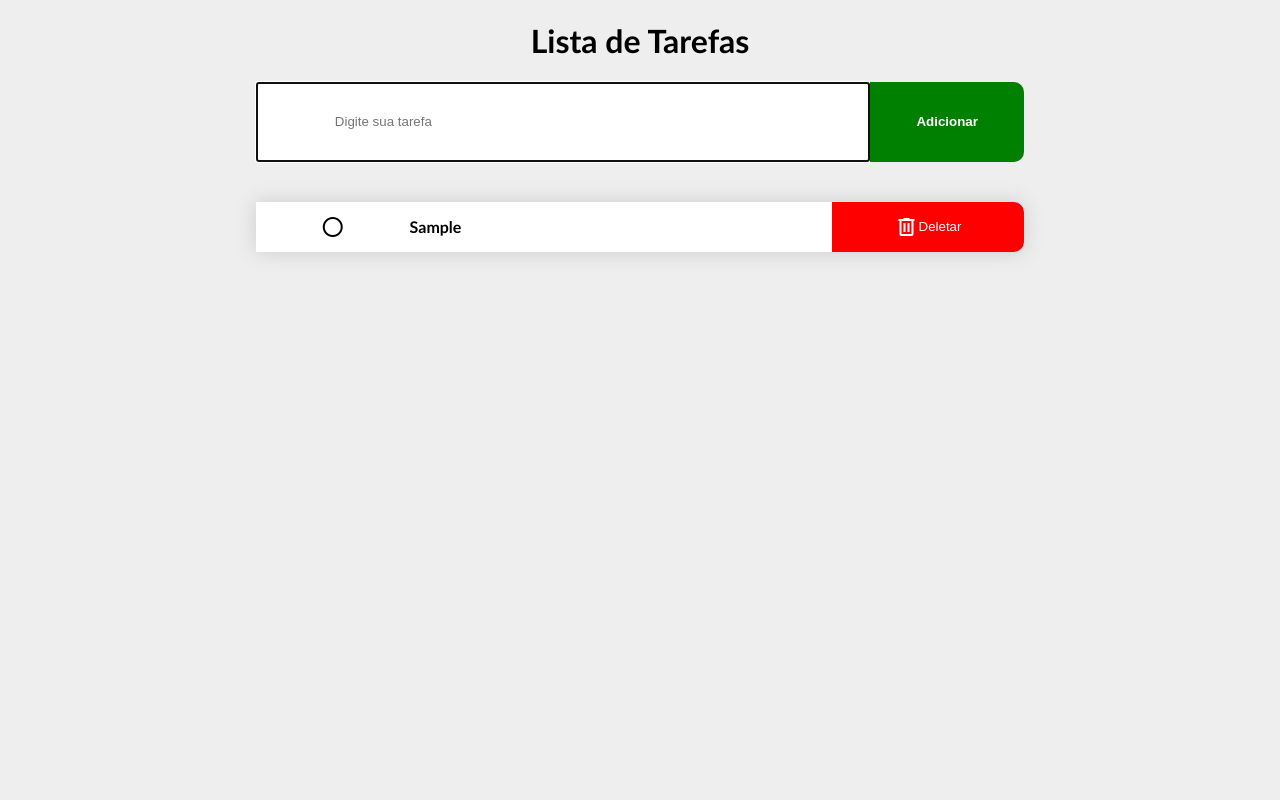
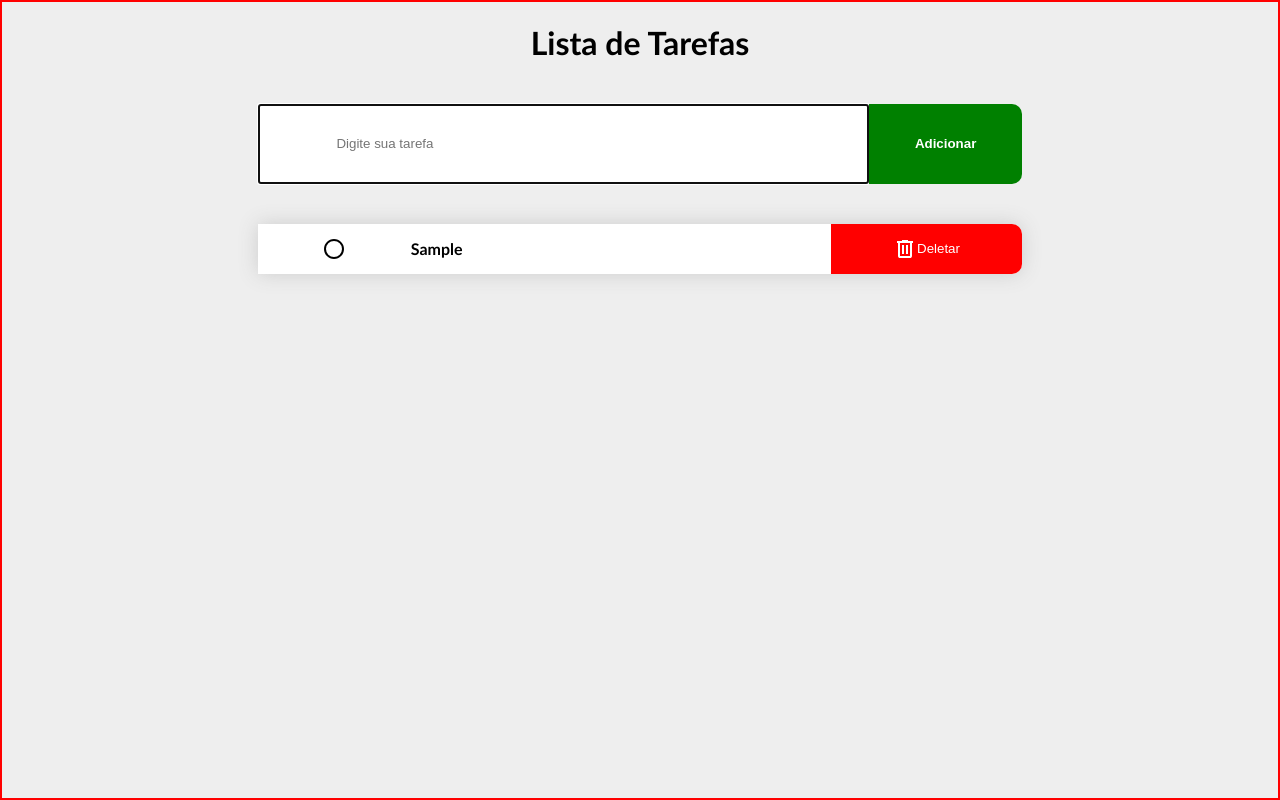
Before and after one commit to yagosantosog/taskList, a plain HTML site: page index.html in a window 1280 px wide. Both pictures are taken after typing "Sample" into the empty fields and a click on the button "Adicionar". Drawn offline with nearby package versions, Linux system fonts and the light colour scheme.

Commit message:
ajust icons and align

```diff
--- a/CSS/style.css
+++ b/CSS/style.css
@@ -9,28 +9,24 @@ body {
     background: #eeeeee;
 }
 
-.material-symbols-outlined {
-  font-variation-settings:
-  'FILL' 0,
-  'wght' 400,
-  'GRAD' 0,
-  'opsz' 24
-}
-
-.check_circle {
-    color: green;
-}
-
 h1 {
     text-align: center;
     font-size: 2rem;
 }
 
+.container {
+    display: flex;
+    flex-direction: column;
+    justify-content: flex-start;
+    padding: 0 20%;
+    border: 2px solid red;
+    height: 100vh;
+}
+
 header {
+    margin-top: 20px;
     display: flex;
     height: 80px;
-    max-width: 60%;
-    margin: auto;
     align-items: center;
 }
 
@@ -59,8 +55,6 @@ input {
 main {
     display: flex;
     flex-wrap: wrap;
-    max-width: 60%;
-    margin: auto;
     padding-top: 40px;
 }
 
@@ -97,7 +91,7 @@ main {
     height: 100%;
 }
 
-.item-icon span {
+.item-icon img {
     user-select: none;
 }
 
--- a/JS/control.js
+++ b/JS/control.js
@@ -11,15 +11,13 @@ add.onclick = function addTarefa() {
     if((valorDigitado !== "") && (valorDigitado !== null) && (valorDigitado !== undefined)) {
         let novoItem = ` <div id="${contador}" class="item">
         <div id="icon_${contador}" onclick = "marcarTarefa(${contador})" class="item-icon">
-            <span class="material-symbols-outlined">
-                circle
-            </span>
+            <img src="../IMG/circle.svg">
         </div>
         <div onclick = "marcarTarefa(${contador})" class="item-name">
             ${valorDigitado}
         </div>
         <div class="item-btn">
-            <button onclick = "deletar(${contador})" class="delete"><span class="material-symbols-outlined">delete</span>Deletar</button>
+            <button onclick = "deletar(${contador})" class="delete"><img src="../IMG/delete.svg">Deletar</button>
         </div>
     </div>`;
 
@@ -51,14 +49,13 @@ function marcarTarefa(id) {
     if(classe == "item") {
         item.classList.add("clicked");
         console.log(item.classList)
-        icon.querySelector('span').innerHTML = "";
-        icon.querySelector('span').innerHTML = `check_circle`;
+        icon.querySelector('img').setAttribute('src', '../IMG/check_circle.svg');
 
         item.parentNode.appendChild(item);
     }else {
         item.classList.remove("clicked");
         console.log(item.classList)
-        icon.querySelector('span').innerHTML = "";
-        icon.querySelector('span').innerHTML = `circle`;
+        icon.style.background = ``;
+        icon.querySelector('img').setAttribute('src', '../IMG/circle.svg');
     }
 }
--- a/index.html
+++ b/index.html
@@ -8,6 +8,7 @@
     <title >Lista de Tarefas</title>
 </head>
 <body>
+    <div class="container">
         <h1>Lista de Tarefas</h1>
         <header>
             <input id="inputTask" type="text" placeholder="Digite sua tarefa">
@@ -16,6 +17,7 @@
         <main id="listArea">
 
         </main>
+    </div>
     <script src="JS/control.js"></script>
 </body>
 </html>
```
Also changed, not shown: IMG/check_circle.svg (added), IMG/circle.svg (added), IMG/delete.svg (added). Lines whose indentation alone changed are shown as unchanged.
